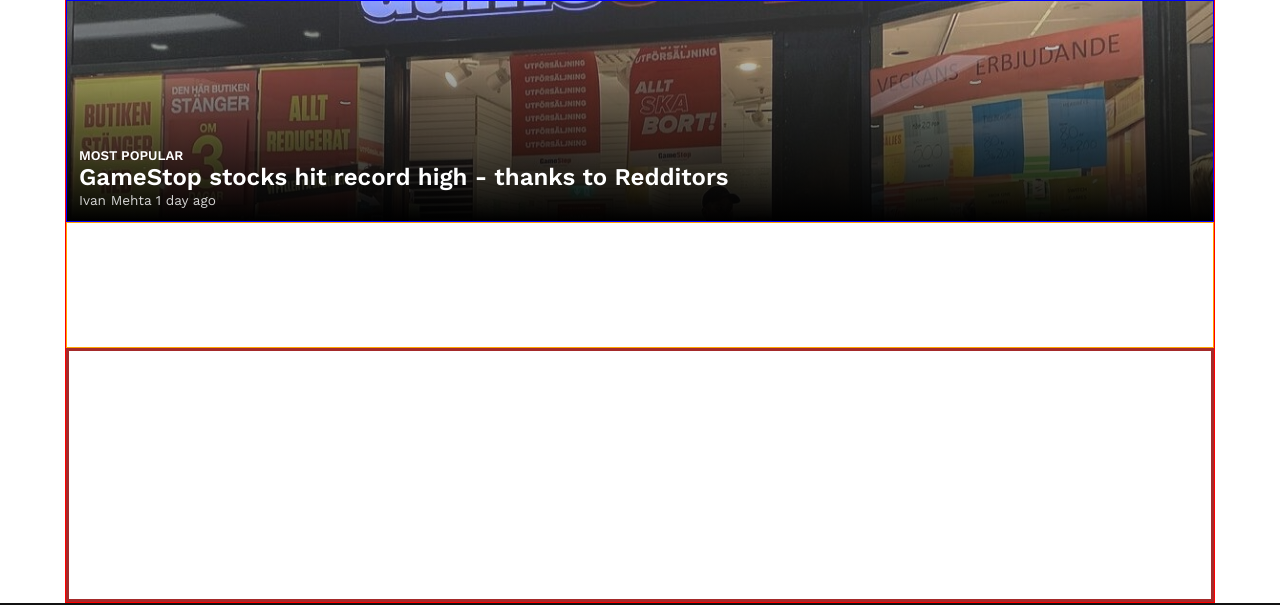
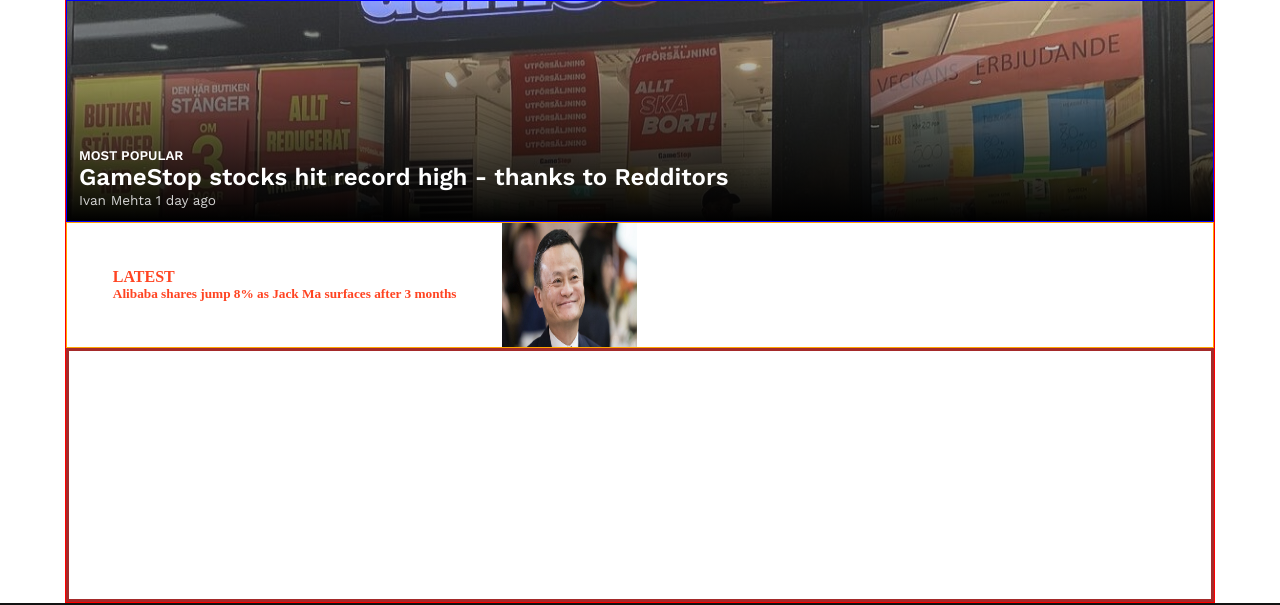
Before and after one commit to Coolczycki/Responsive-Web-Design, a plain HTML site: page index.html in a window 1280 px wide. Shown: the part 953-1558 px from the top of the page. Drawn offline with nearby package versions, Linux system fonts and the light colour scheme.

Commit message:
add image to news content

```diff
--- a/index.css
+++ b/index.css
@@ -406,8 +406,33 @@ header {
 .news-cont-latest {
   height: 20%;
   width: 100%;
+  display: flex;
+  flex-direction:row;
+  background:var(--grey);
 
   border: 1px solid orange;
+}
+
+.news-cont-title{
+  display: inline;
+  float: left;
+
+
+}
+.ncl-title{
+  display:inline;
+  float:left;
+  width:auto;
+  padding: 4%;
+}
+.ncl-title-h5 a{
+  color:var(--orange);
+}
+.ncl-img{
+  display:inline;
+  float: right;
+  height:auto;
+  width: 135px;
 }
 
 .news-cont-list {
@@ -416,6 +441,7 @@ header {
 
   border: 3px solid brown;
 }
+
 
 
 
--- a/index.html
+++ b/index.html
@@ -270,8 +270,11 @@
     		<!-- latest section -->
 
     		<div class="news-cont-latest">
-    			<div></div>
-    			<img src="">
+    			<div class="ncl-title">
+					<h4 class="ncl-title-h5" fmt-bot-series> <a href="#">LATEST</a></h4>
+					<h5 class= "ncl-title-h5"> <a href="#">Alibaba shares jump 8% as Jack Ma surfaces after 3 months</a></h5>
+				</div>
+    			<img src="img/jackma.jpg" class="ncl-img" alt="jackma image" >
     		</div>
 
     		<!-- list section -->
@@ -289,6 +292,7 @@
 
 
 	</section>
+
 
 
 </main>
```
